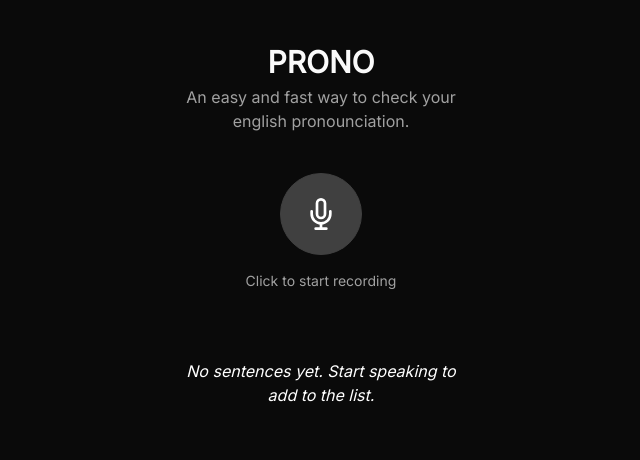
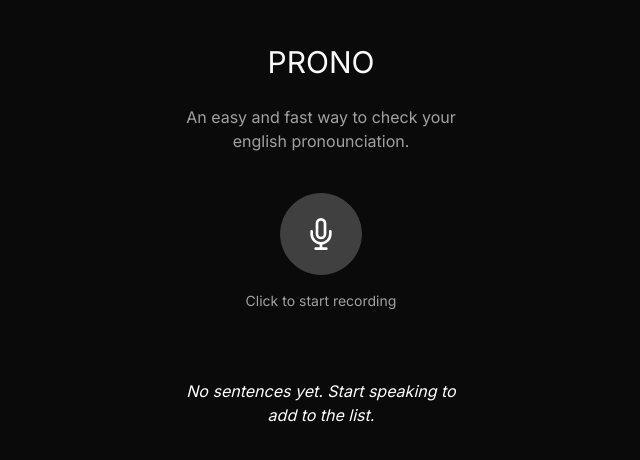
Before and after one commit to carllosnc/prono, a React (Vite) app: page / in a window 1280 px wide. Shown: the top 460 px of the page, without its empty margins (319-959 px from the left). Built offline with nearby package versions, Linux system fonts and the light colour scheme.

Commit message:
style: update UI aesthetics and refine header meta tags

```diff
--- a/index.html
+++ b/index.html
@@ -4,8 +4,7 @@
     <meta charset="UTF-8" />
     <link rel="icon" type="image/svg+xml" href="/vite.svg" />
     <meta name="viewport" content="width=device-width, initial-scale=1.0" />
-    <meta name="theme-color" content="#000000" />
-    <meta name="color-scheme" content="dark" />
+
     <title>Prono</title>
     <meta name="description" content="An easy and fast way to check your english pronounciation." />
 
--- a/src/App.tsx
+++ b/src/App.tsx
@@ -5,8 +5,8 @@
     <div className="w-full m-auto flex flex-col items-center gap-[40px]">
       <section className="w-full min-h-dvh max-w-[700px] pt-[40px] justify-start flex flex-col gap-[20px] px-[20px]">
 
-        <div className="text-center flex flex-col items-center">
-          <h1 className="text-[30px] font-black">PRONO</h1>
+        <div className="text-center flex flex-col items-center gap-[20px]">
+          <h1 className="text-[30px] font-light">PRONO</h1>
           <span className="text-neutral-400 block w-full max-w-[300px]">
             An easy and fast way to check your english pronounciation.
           </span>
--- a/src/components/audio-to-text/AudioToText.tsx
+++ b/src/components/audio-to-text/AudioToText.tsx
@@ -30,7 +30,7 @@
           onClick={toggleListening}
           className={`relative group p-6 rounded-full transition-all duration-300 border ${
             isListening
-              ? 'bg-yellow-400 text-black border-yellow'
+              ? 'bg-yellow-300 text-black border-yellow'
               : 'bg-neutral-700 text-white border-neutral-700 hover:bg-neutral-700'
           }`}
         >
```
